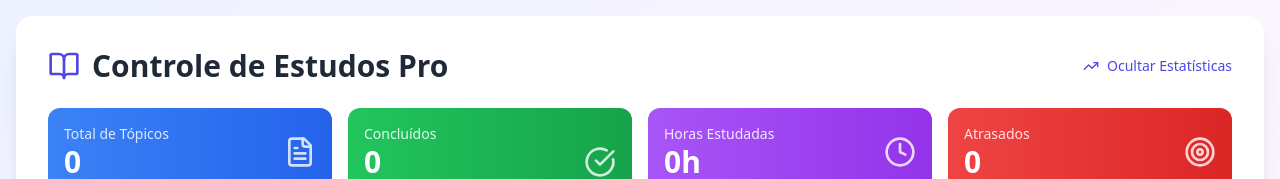
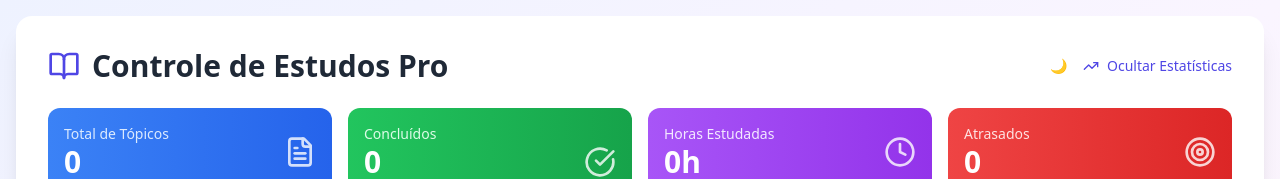
Before and after one commit to Thiago9220/controle-estudos, a React (Create React App) app: page / in a window 1280 px wide. Shown: the top 179 px of the page. Built offline with nearby package versions, Linux system fonts and the light colour scheme.

Commit message:
opçao de tema dark adicionada

```diff
--- a/src/App.js
+++ b/src/App.js
@@ -1,5 +1,6 @@
 import React, { useState, useEffect } from 'react';
 import { BookOpen, Plus, Trash2, CheckCircle, Circle, Clock, FileText, Calendar, Target, TrendingUp, Award, Filter, Search, Edit2, Save, X } from 'lucide-react';
+import ProgressGraphs from './components/ProgressGraphs';
 
 export default function StudyTracker() {
   const [subjects, setSubjects] = useState([]);
@@ -15,6 +16,21 @@ export default function StudyTracker() {
   const [editingSubject, setEditingSubject] = useState(null);
   const [editingName, setEditingName] = useState('');
   const [showStats, setShowStats] = useState(true);
+  const [theme, setTheme] = useState(localStorage.getItem('theme') || 'light');
+
+  const toggleTheme = () => {
+    const newTheme = theme === 'light' ? 'dark' : 'light';
+    setTheme(newTheme);
+    localStorage.setItem('theme', newTheme);
+  };
+
+  useEffect(() => {
+    if (theme === 'dark') {
+      document.documentElement.classList.add('dark');
+    } else {
+      document.documentElement.classList.remove('dark');
+    }
+  }, [theme]);
 
   useEffect(() => {
     const saved = localStorage.getItem('studySubjects');
@@ -189,21 +205,29 @@ export default function StudyTracker() {
   const completionRate = totalTopics > 0 ? Math.round((completedTopics / totalTopics) * 100) : 0;
 
   return (
-    <div className="min-h-screen bg-gradient-to-br from-indigo-50 via-purple-50 to-pink-50 p-4">
+    <div className="min-h-screen bg-gradient-to-br from-indigo-50 via-purple-50 to-pink-50 dark:from-gray-900 dark:via-gray-800 dark:to-gray-700 p-4">
       <div className="max-w-7xl mx-auto">
-        <div className="bg-white rounded-2xl shadow-xl p-8 mb-6">
+        <div className="bg-white dark:bg-gray-800 rounded-2xl shadow-xl p-8 mb-6">
           <div className="flex items-center justify-between mb-6">
             <div className="flex items-center gap-3">
-              <BookOpen className="w-8 h-8 text-indigo-600" />
-              <h1 className="text-3xl font-bold text-gray-800">Controle de Estudos Pro</h1>
+              <BookOpen className="w-8 h-8 text-indigo-600 dark:text-indigo-400" />
+              <h1 className="text-3xl font-bold text-gray-800 dark:text-white">Controle de Estudos Pro</h1>
             </div>
+            <div className="flex items-center gap-4">
+              <button
+                onClick={toggleTheme}
+                className="text-sm text-indigo-600 hover:text-indigo-800 dark:text-indigo-400 dark:hover:text-indigo-200 flex items-center gap-2"
+              >
+                {theme === 'light' ? '🌙' : '☀️'}
+              </button>
               <button
                 onClick={() => setShowStats(!showStats)}
-              className="text-sm text-indigo-600 hover:text-indigo-800 flex items-center gap-2"
+                className="text-sm text-indigo-600 hover:text-indigo-800 dark:text-indigo-400 dark:hover:text-indigo-200 flex items-center gap-2"
               >
                 <TrendingUp className="w-4 h-4" />
                 {showStats ? 'Ocultar' : 'Mostrar'} Estatísticas
               </button>
+            </div>
           </div>
 
           {showStats && (
@@ -507,7 +531,7 @@ export default function StudyTracker() {
           </div>
         )}
       </div>
-
+      <ProgressGraphs subjects={subjects} />
     </div>
   );
 }
--- a/tailwind.config.js
+++ b/tailwind.config.js
@@ -3,6 +3,7 @@ module.exports = {
   content: [
     "./src/**/*.{js,jsx,ts,tsx}",
   ],
+  darkMode: 'class',
   theme: {
     extend: {},
   },
```
Lines whose indentation alone changed are shown as unchanged.
